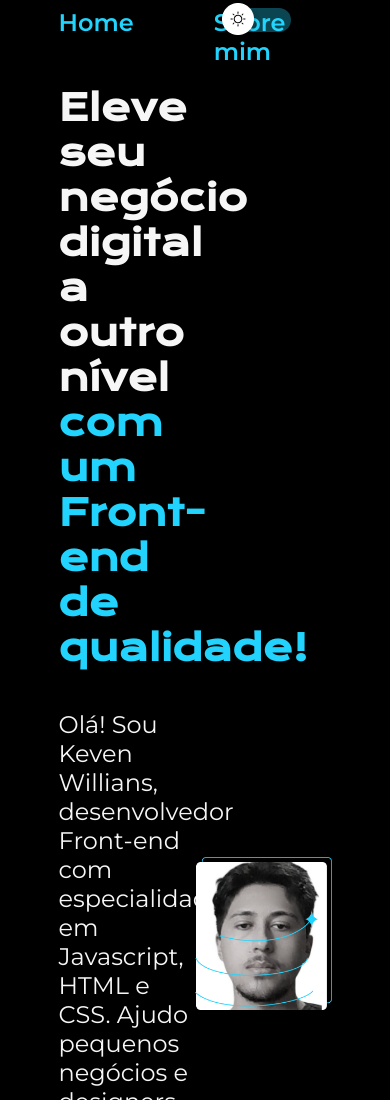
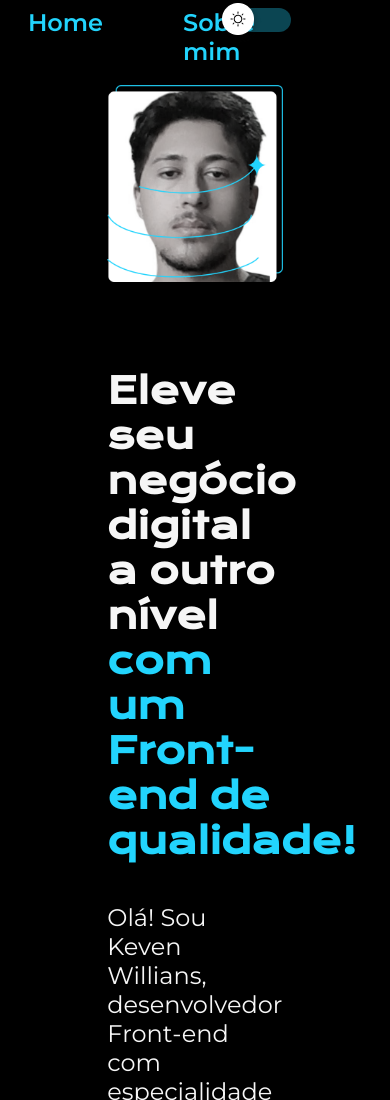
Before and after one commit to kevenscharttz/Portfolio, a plain HTML site: page index.html in a window 390 px wide. Shown: the top 1100 px of the page. Drawn offline with nearby package versions, Linux system fonts and the light colour scheme.

Commit message:
feito responsividade

```diff
--- a/index.html
+++ b/index.html
@@ -6,6 +6,7 @@
     <link rel="stylesheet" href="./src/styles/reset.css">
     <link rel="stylesheet" href="./src/styles/vars.css">
     <link rel="stylesheet" href="./src/styles/style.css">
+    <link rel="stylesheet" href="./src/styles/responsive.css">
 
     <title>Portfólio de Keven Willians</title>
 </head>
--- /dev/null
+++ b/src/styles/responsive.css
@@ -0,0 +1,22 @@
+/* Mobile Styles */
+@media (max-width: 1200px) {
+
+    .header__content {
+        padding: 10%;
+    }
+
+    .header__menu {
+        display: flex;
+        justify-content: center;
+    }
+
+    .main-container {
+        flex-direction: column-reverse;
+        width: auto;
+        padding: 5%;
+    }
+
+    .buttons__link {
+        width: 378px;
+    }
+}
--- a/src/styles/style.css
+++ b/src/styles/style.css
@@ -70,6 +70,7 @@ body {
     display: flex;
     align-items: center;
     justify-content: space-between;
+    gap: 86px;
 }
 .main__content {
     width: 50%;
```
Also changed, not shown: about.html (+1 -0 lines).
